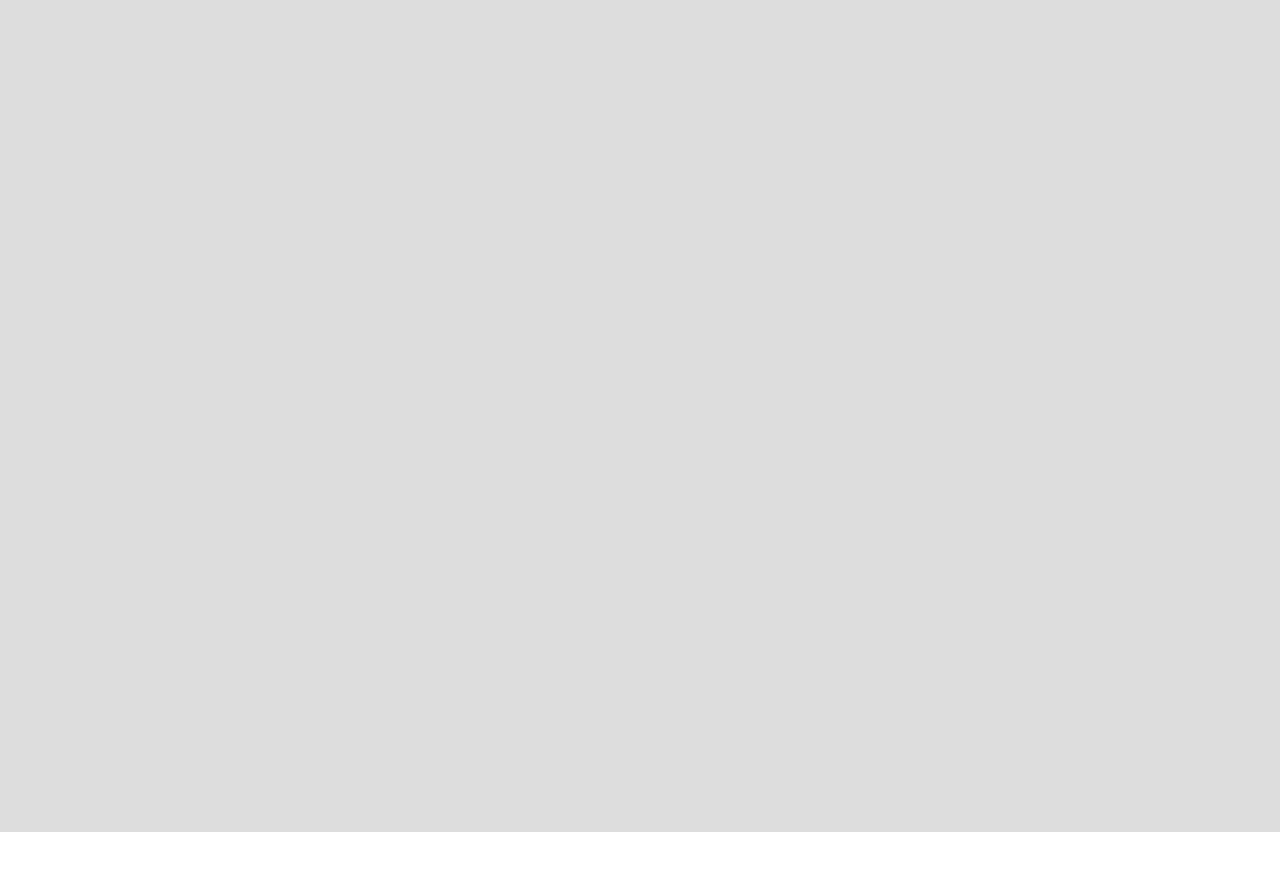
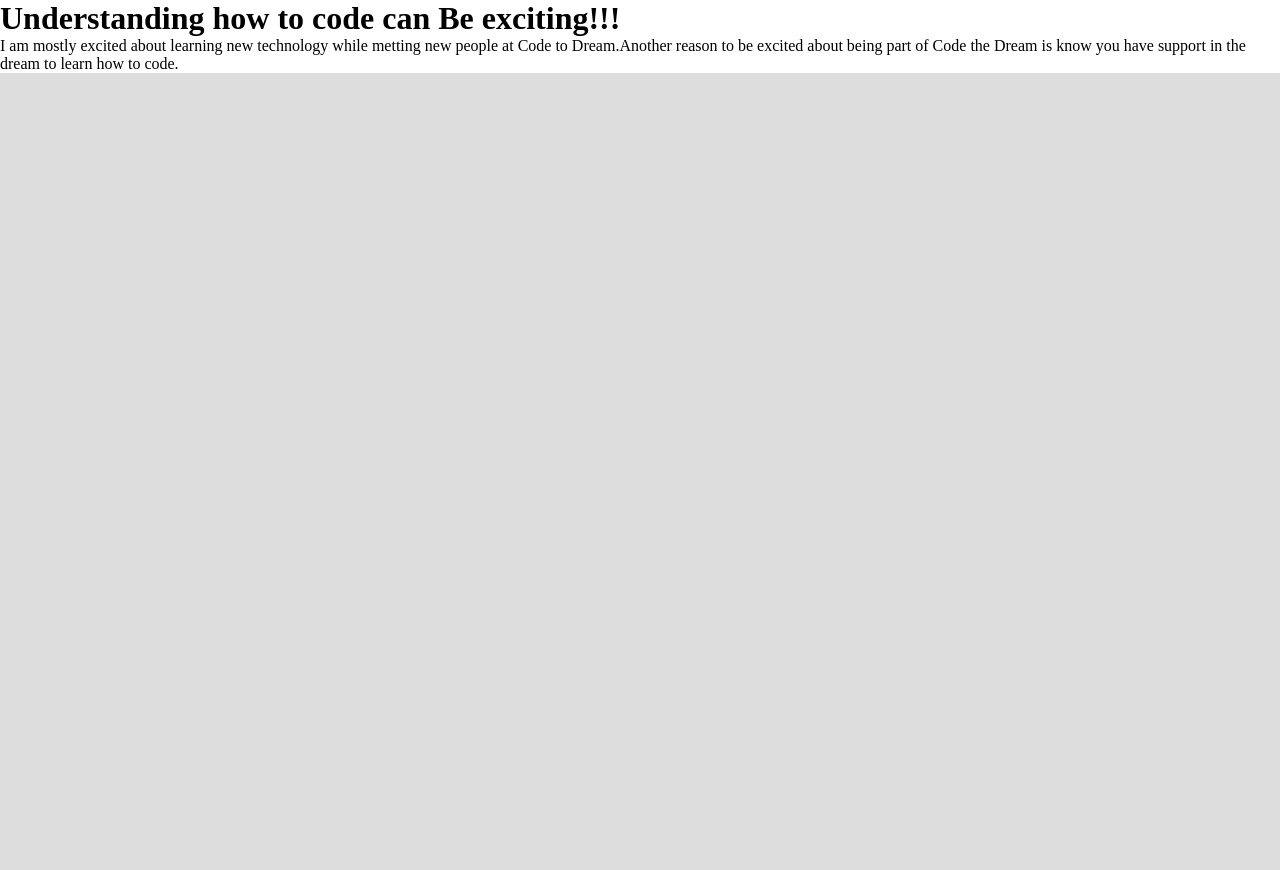
Before and after one commit to Scjonescoder999/myassignment-1, a plain HTML site: page index.html in a window 1280 px wide. Shown: the top 870 px of the page. Before the commit the page ends 832 px from the top, so only its background shows below. Drawn offline with Linux system fonts and the light colour scheme.

Commit message:
Updated html file

```diff
--- a/index.html
+++ b/index.html
@@ -1,5 +1,6 @@
 <!DOCTYPE html>
 <html>
+
 <head>
   <meta charset="UTF-8">
   <meta name="viewport" content="width=device-width,initial-scale=1">
@@ -9,8 +10,20 @@
   <meta name="keywords" content="keywords,here">
   <link rel="stylesheet" href="styles.css" type="text/css">
 </head>
+
 <body>
+  <div class="content-container">
+    <h1>
+      Understanding how to code can Be exciting!!!
+    </h1>
+    <p>
+      I am mostly excited about learning new technology while metting new people at Code to Dream.Another reason to be
+      excited
+      about being part of Code the Dream is know you have support in the dream to learn how to code.
+    </p>
+  </div>
   <div id="target-div"></div>
   <script src="index.js" type="text/javascript"></script>
 </body>
+
 </html>
```
Lines whose indentation alone changed are shown as unchanged.
